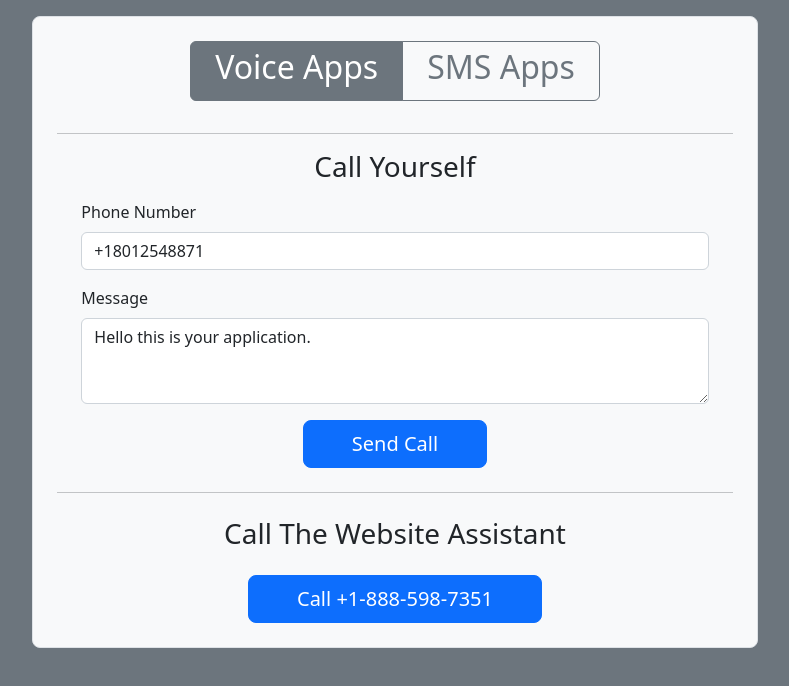
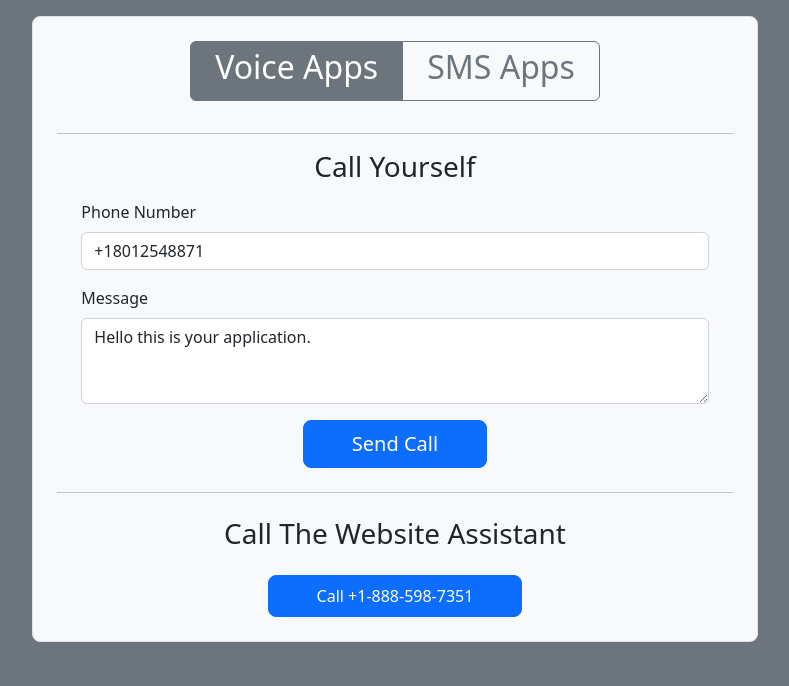
Before and after one commit to jado66/my-site, a Next.js app: page /calling in a window 1280 px wide. Shown: the top 686 px of the page, without its empty margins (245-1034 px from the left). Built offline with nearby package versions, Linux system fonts and the light colour scheme.

Commit message:
Fixed the size of text in call button

```diff
--- a/src/pages/calling.jsx
+++ b/src/pages/calling.jsx
@@ -227,7 +227,7 @@ const SMSApp = () => {
             <div className = "px-4 text-center">
 
                 <Link href = "sms: +1-888-598-7351" className = "mx-auto ">
-                    <button className="btn btn-primary mx-auto btn-lg px-5">Text +1-888-598-7351</button>
+                    <button className="btn btn-primary mx-auto btn-lg px-5 fs-6">Text +1-888-598-7351</button>
                 </Link>
             </div>
 
@@ -351,7 +351,7 @@ const VoiceApp = () => {
             <div className = "px-4 text-center">
 
                 <Link href = "tel: +1-888-598-7351" className = "mx-auto ">
-                    <button className="btn btn-primary mx-auto btn-lg px-5">Call +1-888-598-7351</button>
+                    <button className="btn btn-primary mx-auto btn-lg px-5 fs-6">Call +1-888-598-7351</button>
                 </Link>
             </div>
 
```
